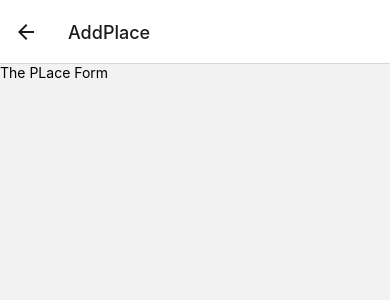
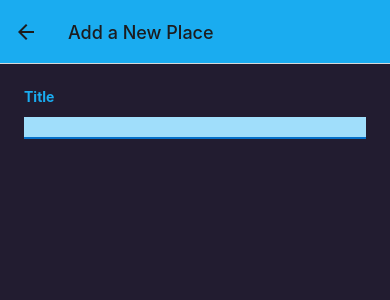
Before and after one commit to judo2000/react-native-favorite-places, a React Native app: screen /AddPlace in a window 390 px wide. Shown: the top 300 px of the page. Built offline with nearby package versions, Linux system fonts and the light colour scheme.

Commit message:
Start work on PlaceForm

```diff
--- a/App.js
+++ b/App.js
@@ -5,6 +5,7 @@
 import AllPlaces from './screens/AllPlaces';
 import AddPlace from './screens/AddPlace';
 import IconButton from './components/UI/IconButton';
+import { Colors } from './constants/colors';
 
 const Stack = createNativeStackNavigator();
 
@@ -13,22 +14,35 @@
     <>
       <StatusBar style='dark' />
       <NavigationContainer>
-        <Stack.Navigator>
+        <Stack.Navigator
+          screenOptions={{
+            headerStyle: { backgroundColor: Colors.primary500 },
+            headerHintColor: Colors.gray700,
+            contentStyle: { backgroundColor: Colors.gray700 },
+          }}
+        >
           <Stack.Screen
             name='AllPlaces'
             component={AllPlaces}
             options={({ navigation }) => ({
+              title: 'Your favorite places',
               headerRight: ({ tintColor }) => (
                 <IconButton
                   icon='add'
                   size={24}
-                  color={tintColor}
+                  color={'#e21717'}
                   onPress={() => navigation.navigate('AddPlace')}
                 />
               ),
             })}
           />
-          <Stack.Screen name='AddPlace' component={AddPlace} />
+          <Stack.Screen
+            name='AddPlace'
+            component={AddPlace}
+            options={{
+              title: 'Add a New Place',
+            }}
+          />
         </Stack.Navigator>
       </NavigationContainer>
     </>
--- a/components/Places/PLaceForm.js
+++ b/components/Places/PLaceForm.js
@@ -1,14 +1,47 @@
-import { StyleSheet, Text, View } from 'react-native';
-import React from 'react';
+import { useState } from 'react';
+import { StyleSheet, Text, View, ScrollView, TextInput } from 'react-native';
+
+import { Colors } from '../../constants/colors';
 
 const PLaceForm = () => {
+  const [enteredTitle, setEnteredTitle] = useState('');
+
+  const changeTitleHandler = (enteredText) => {
+    setEnteredTitle(enteredText);
+  };
+
   return (
-    <View>
-      <Text>The PLace Form</Text>
-    </View>
+    <ScrollView style={styles.form}>
+      <View>
+        <Text style={styles.label}>Title</Text>
+        <TextInput
+          style={styles.input}
+          onChangeText={changeTitleHandler}
+          value={enteredTitle}
+        />
+      </View>
+    </ScrollView>
   );
 };
 
 export default PLaceForm;
 
-const styles = StyleSheet.create({});
+const styles = StyleSheet.create({
+  form: {
+    flex: 1,
+    padding: 24,
+  },
+  label: {
+    fontWeight: 'bold',
+    marginBottom: 4,
+    color: Colors.primary500,
+  },
+  input: {
+    marginVertical: 8,
+    paddingHorizontal: 4,
+    fontSize: 16,
+    borderBottomColor: Colors.primary700,
+    borderBottomWidth: 2,
+    backgroundColor: Colors.primary100,
+  },
+});
--- a/components/Places/PlacesList.js
+++ b/components/Places/PlacesList.js
@@ -1,4 +1,5 @@
 import { StyleSheet, Text, View, Flatlist } from 'react-native';
+import { Colors } from '../../constants/colors';
 import PlaceItem from './PlaceItem';
 
 const PlacesList = ({ places }) => {
@@ -30,5 +31,6 @@
   },
   fallbackText: {
     fontSize: 16,
+    color: Colors.primary200,
   },
 });
--- a/components/UI/IconButton.js
+++ b/components/UI/IconButton.js
@@ -17,7 +17,7 @@
 const styles = StyleSheet.create({
   button: {
     padding: 8,
-    margin: 4,
+
     justifyContent: 'center',
     alignItems: 'center',
   },
--- /dev/null
+++ b/constants/colors.js
@@ -0,0 +1,11 @@
+export const Colors = {
+  primary50: '#cfeffd',
+  primary100: '#a0defb',
+  primary200: '#77cff8',
+  primary400: '#44bdf5',
+  primary500: '#1aacf0',
+  primary700: '#0570c9',
+  primary800: '#003b88',
+  accent500: '#e6b30b',
+  gray700: '#221c30',
+};
```
